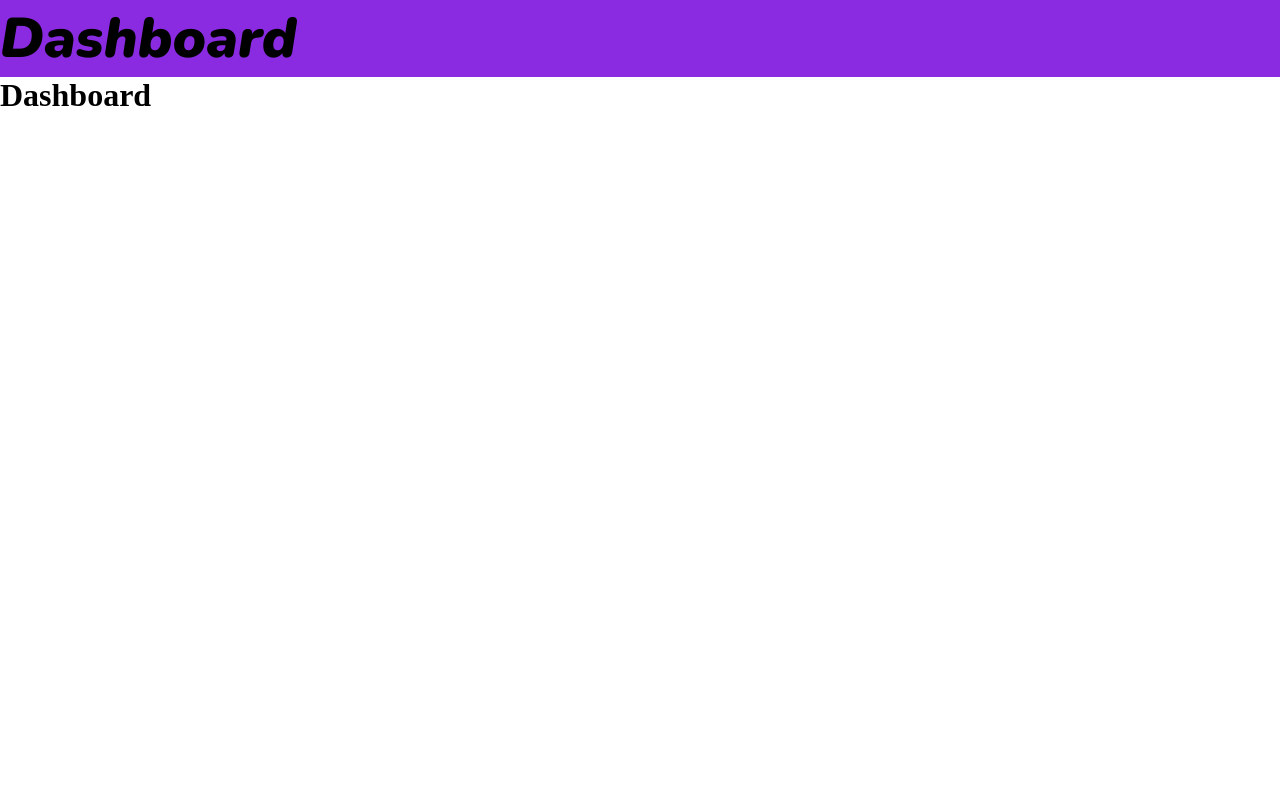
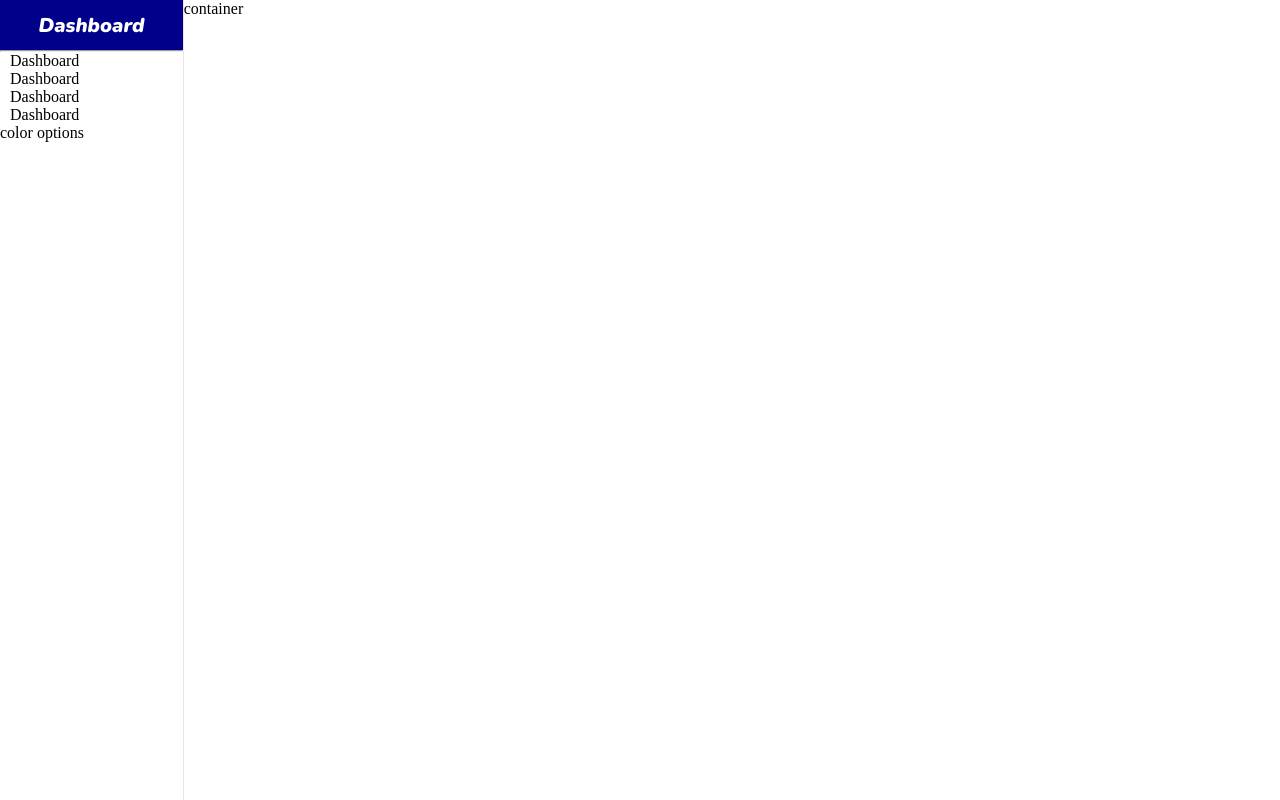
Before and after one commit to greenMakaroni/dashboard, a React (Create React App) app: page / in a window 1280 px wide. Built offline with nearby package versions, Linux system fonts and the light colour scheme.

Commit message:
create sidebar & navbar components, setup and style sidebar

```diff
--- /dev/null
+++ b/src/components/sidebar/Sidebar.jsx
@@ -0,0 +1,39 @@
+import React from 'react'
+import "./sidebar.scss"
+
+const Sidebar = () => {
+  return (
+    <div className="sidebar">
+
+        <div className="top">
+            <span className="logo">Dashboard</span>
+        </div>
+
+        <hr />
+
+        <div className="center">
+            <ul>
+                <li>
+                    <span>Dashboard</span>
+                </li>
+                <li>
+                    <span>Dashboard</span>
+                </li>
+                <li>
+                    <span>Dashboard</span>
+                </li>
+                <li>
+                    <span>Dashboard</span>
+                </li>
+            </ul>
+        </div>
+
+        <div className="bottom">
+            color options
+        </div>
+
+    </div>
+  )
+}
+
+export default Sidebar
--- /dev/null
+++ b/src/components/sidebar/sidebar.scss
@@ -0,0 +1,29 @@
+.sidebar {
+    background-color: white;
+    flex: 1;
+    border-right: 0.5px solid rgb(231, 230, 230);
+    min-height: 100vh;
+
+    .top {
+        height: 50px;
+        display: flex;
+        align-items: center;
+        justify-content: center;
+        background-color: darkblue;
+
+        .logo {
+            font-size: 20px;
+            color: white;
+            font-family: 'Nunito', sans-serif;
+        }
+    }
+
+    .center {
+        padding-left: 10px;
+        ul {
+            list-style: none;
+            margin: 0;
+            padding: 0;
+        }
+    }
+}
--- a/src/pages/home/Home.jsx
+++ b/src/pages/home/Home.jsx
@@ -1,18 +1,16 @@
 import React from 'react'
+import Sidebar from '../../components/sidebar/Sidebar'
 import "./home.scss"
 
 const Home = () => {
   return (
     <>
       <div className="home">
-        <h1 className="title">
-          Dashboard
-        </h1>
+        <Sidebar />
+        <div className="homeContainer">
+          container
+        </div>
       </div>
-
-      <h1 className="title">
-        Dashboard
-      </h1>
     </>
 
   )
--- a/src/pages/home/home.scss
+++ b/src/pages/home/home.scss
@@ -1,7 +1,6 @@
 .home {
-    background-color: blueviolet;
-    .title {
-        font-family: 'Nunito', sans-serif;
-        font-size: 3.5rem;
+    display: flex;
+    .homeContainer {
+        flex: 6;
     }
 }
```
Also changed, not shown: src/components/navbar/Navbar.jsx (added, +10 -0 lines), src/components/navbar/navbar.scss (added), src/components/sidebar/assets/radical_logo.jpg (added).
